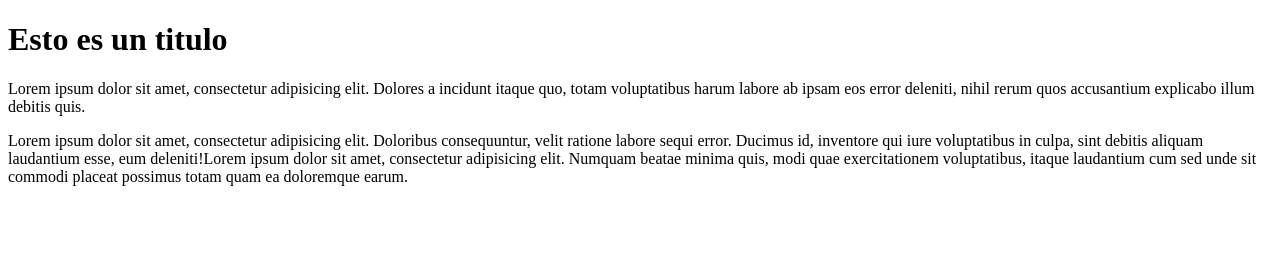
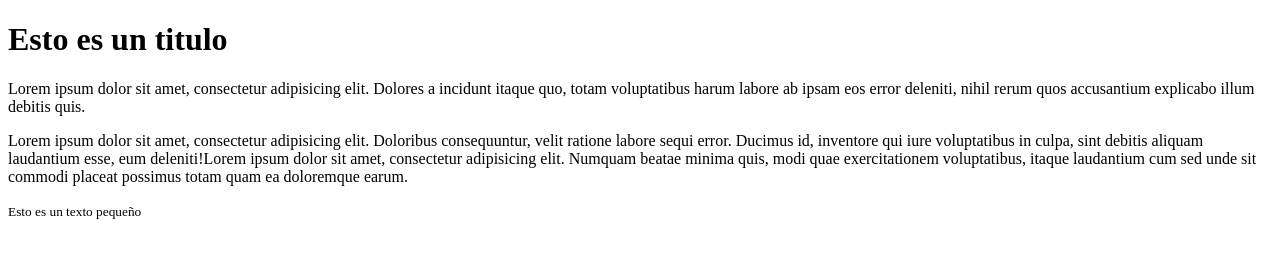
Before and after one commit to DaniiHc/daniihc.github.io, a plain HTML site: page index.html in a window 1280 px wide. Drawn offline with Linux system fonts and the light colour scheme.

Commit message:
Se agrega el small
descripcion …

```diff
--- a/index.html
+++ b/index.html
@@ -9,5 +9,6 @@
         <h1>Esto es un titulo</h1>
         <p>Lorem ipsum dolor sit amet, consectetur adipisicing elit. Dolores a incidunt itaque quo, totam voluptatibus harum labore ab ipsam eos error deleniti, nihil rerum quos accusantium explicabo illum debitis quis.</p>
         <p>Lorem ipsum dolor sit amet, consectetur adipisicing elit. Doloribus consequuntur, velit ratione labore sequi error. Ducimus id, inventore qui iure voluptatibus in culpa, sint debitis aliquam laudantium esse, eum deleniti!Lorem ipsum dolor sit amet, consectetur adipisicing elit. Numquam beatae minima quis, modi quae exercitationem voluptatibus, itaque laudantium cum sed unde sit commodi placeat possimus totam quam ea doloremque earum.</p>
+        <small> Esto es un texto pequeño</small>
     </body>
 </html>
```
